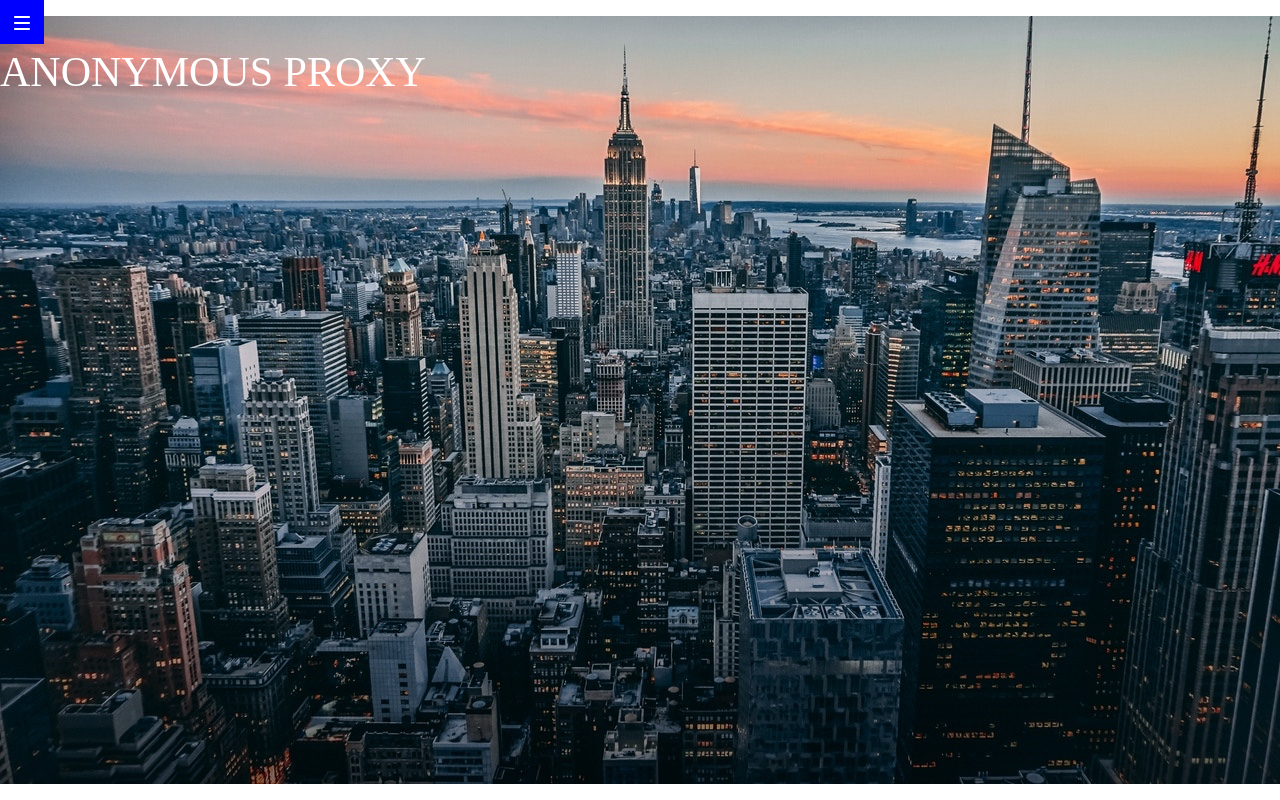
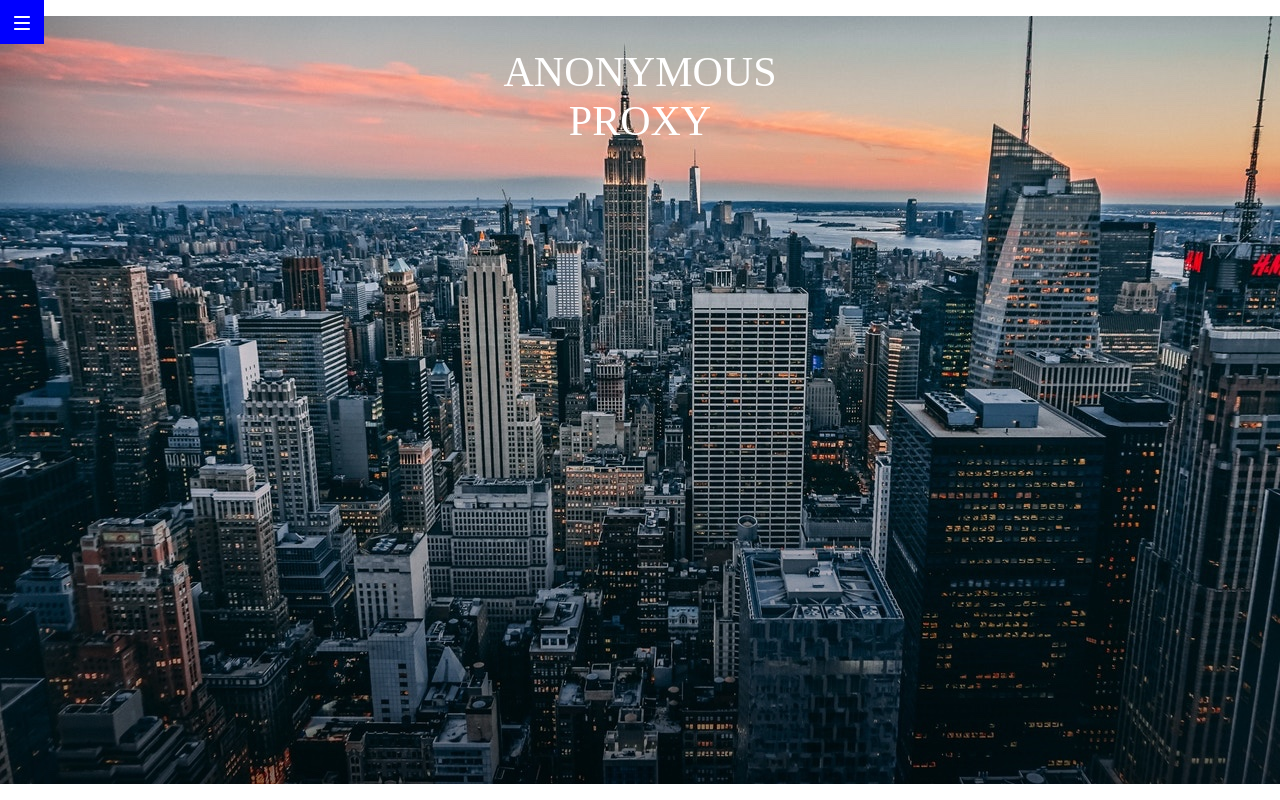
Before and after one commit to gonzalez-marian/evaluacion-final-modulo-1-gonzalez-marian, a website: page _src/templates/index.html in a window 1280 px wide. Drawn offline with nearby package versions, Linux system fonts and the light colour scheme; files that its build step writes are made by us from their sources; files whose address does not match are found by name.

Commit message:
add img_hero

```diff
--- a/_src/assets/scss/template/base.scss
+++ b/_src/assets/scss/template/base.scss
@@ -1,9 +1,9 @@
-body {
+.img_hero {
 	background: url('../images/cover.jpg') center center no-repeat;
 	margin: 0;
 	padding: 0;
 	height: 100vh;
-
+	width: 100vw;
 }
 #menu_on {
 	display: inline-block;
@@ -20,6 +20,9 @@ body {
 	}
 }
 .title_first {
-	font-size: $font_first;
-	color: white;
+	font-size: 42px;
+    color: white;
+    display: flex;
+    flex-direction: column;
+    align-items: center;
 }
--- a/_src/templates/index.html
+++ b/_src/templates/index.html
@@ -1,5 +1,6 @@
 <!DOCTYPE html>
 <html lang="es">
+
 <head>
   <meta charset="UTF-8" />
   <meta name="viewport" content="width=device-width, initial-scale=1" />
@@ -8,13 +9,18 @@
   <link href="https://fonts.googleapis.com/css?family=Roboto:400,700&display=swap" rel="stylesheet">
   <link rel="stylesheet" href="./assets/css/main.css" />
 </head>
+
 <body>
+  <section class="img_hero"></hero>
     <header class="menu_header">
       <a href="#" id="menu_on"><img class="line_icon" src="./ico-menu.svg"></a>
     </header>
+
     <div class="title_first">
-      <span>ANONYMOUS</span>
-      <span>PROXY</span>
+      <span class="text_title">ANONYMOUS</span>
+      <span class="text_title">PROXY</span>
     </div>
+    </hero>
 </body>
+
 </html>
```
Also changed, not shown: _src/assets/scss/core/variables.scss (renamed from _src/assets/scss/core/_variables.scss). Lines whose indentation alone changed are shown as unchanged.
